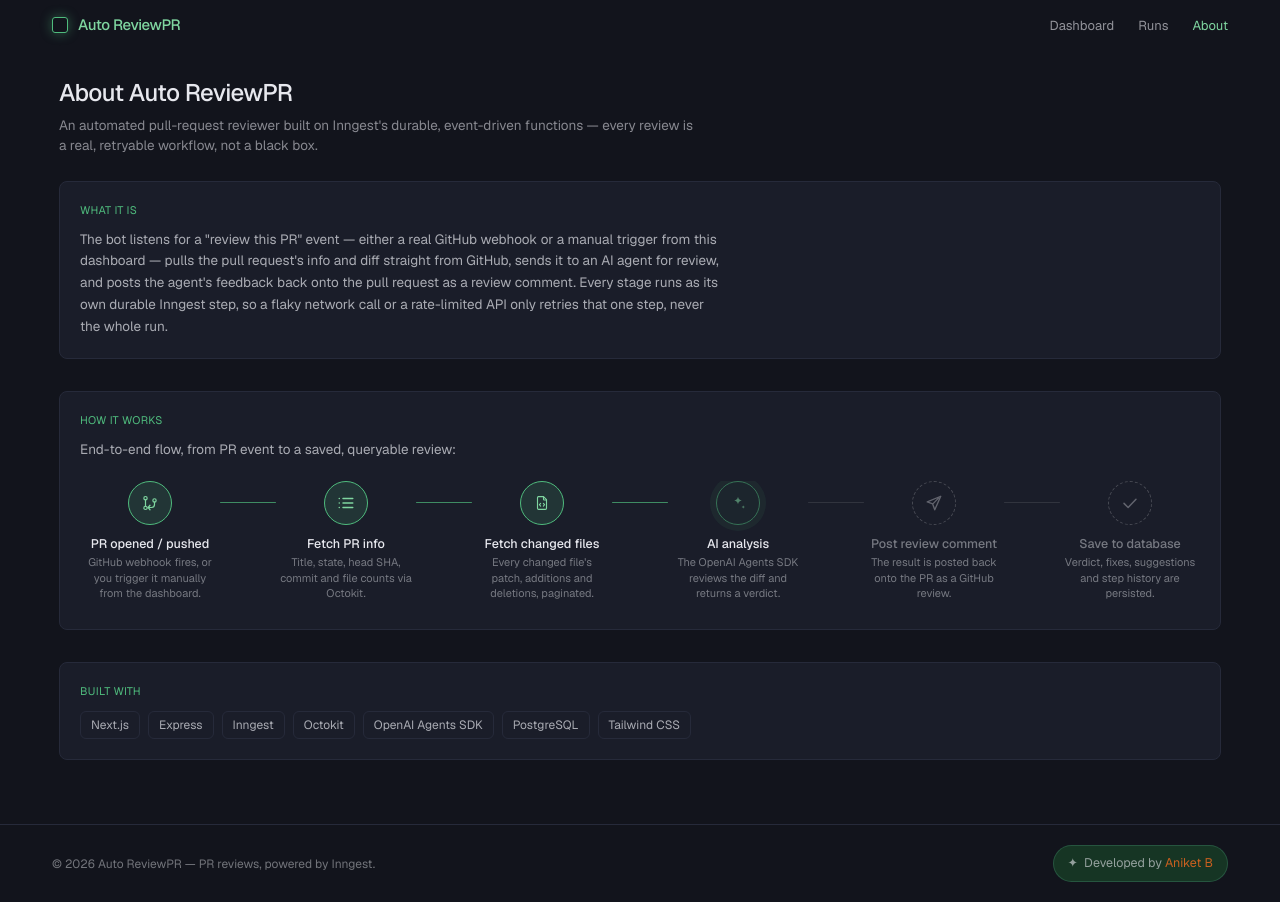
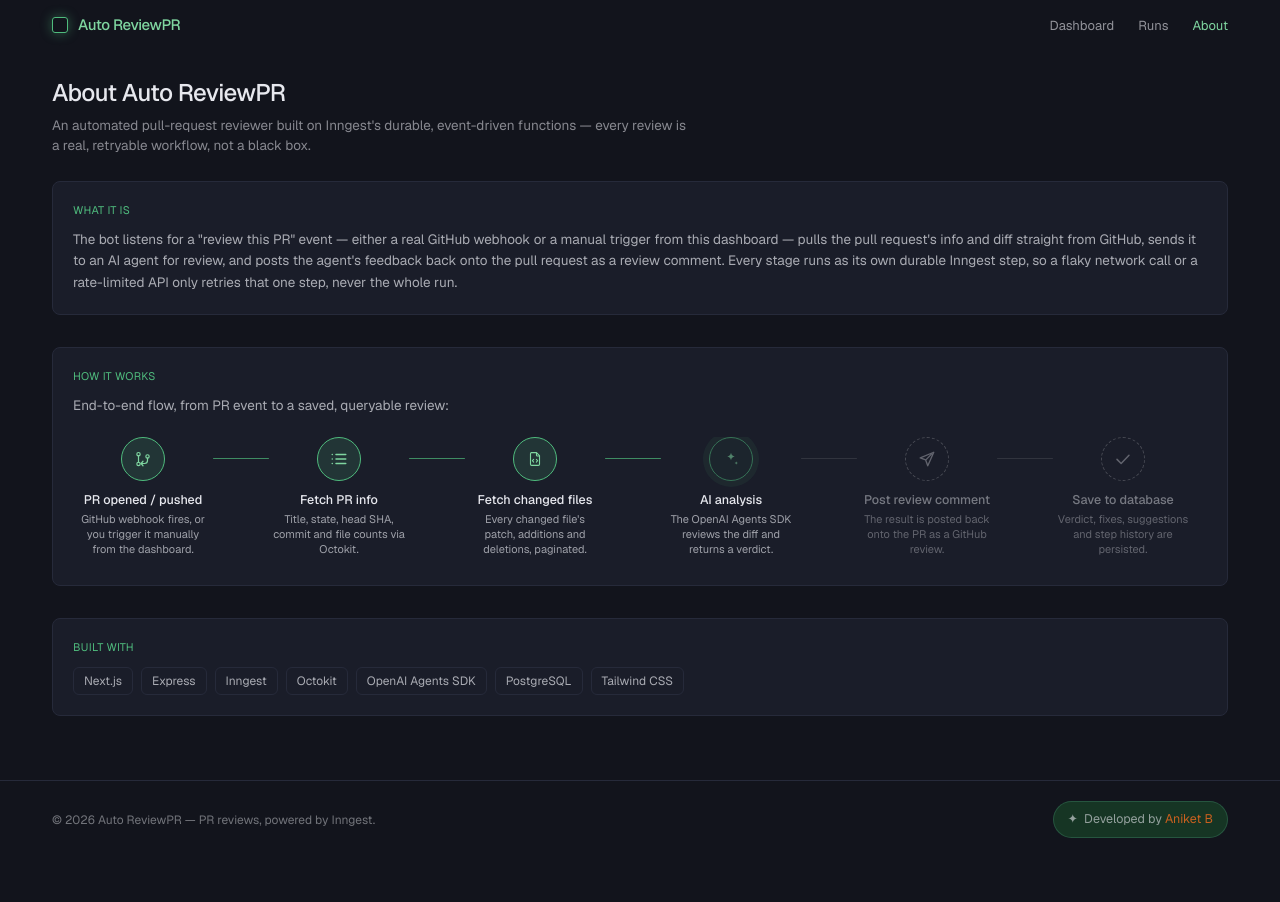
Before and after one commit to aniketbumbc/git-pr-review, a Next.js app in the folder front-end/: page /about in a window 1280 px wide. After the commit the page ends 858 px from the top, so only its background shows below. Built offline with nearby package versions, Linux system fonts and the light colour scheme.

Commit message:
fixed: minor issue with ui text.

```diff
--- a/front-end/app/about/page.tsx
+++ b/front-end/app/about/page.tsx
@@ -28,7 +28,7 @@
           <h6 className="m-0 text-[11px] uppercase tracking-wide text-accent-500">
             What it is
           </h6>
-          <p className="mt-2.5 max-w-[72ch] text-[13.5px] leading-relaxed text-fg/70">
+          <p className="mt-2.5 text-[13.5px] leading-relaxed text-fg/70">
             The bot listens for a &quot;review this PR&quot; event — either a real GitHub
             webhook or a manual trigger from this dashboard — pulls the pull request&apos;s
             info and diff straight from GitHub, sends it to an AI agent for review, and
--- a/front-end/app/about/pipeline-flow.tsx
+++ b/front-end/app/about/pipeline-flow.tsx
@@ -84,7 +84,11 @@
               >
                 {step.label}
               </span>
-              <span className="mt-0.5 block px-1 text-[11px] leading-snug text-fg/45">
+              <span
+                className={`mt-0.5 block px-1 text-[11px] leading-snug transition-colors duration-500 ${
+                  isActive || isDone ? "text-fg/65" : "text-fg/35"
+                }`}
+              >
                 {step.detail}
               </span>
             </div>
```
